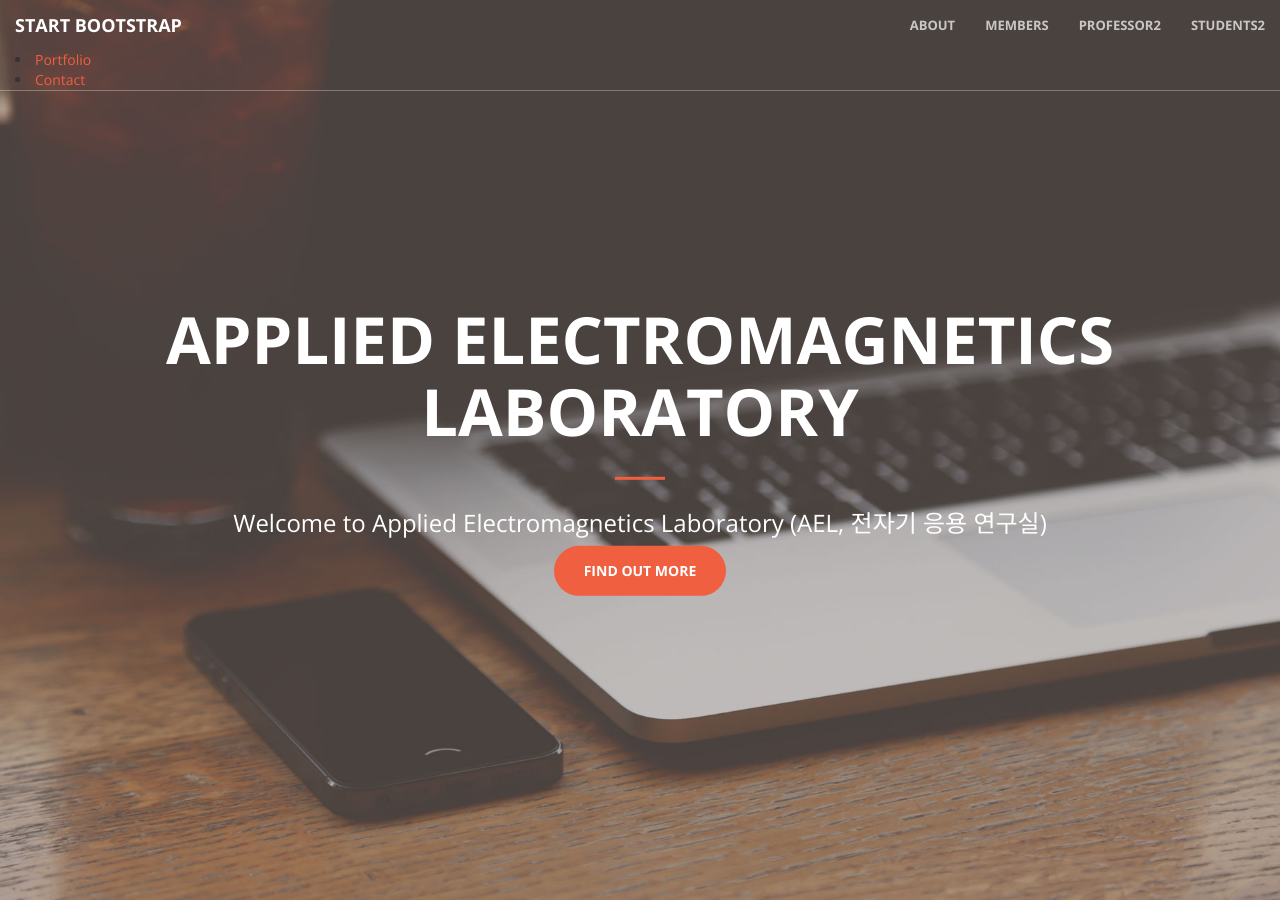
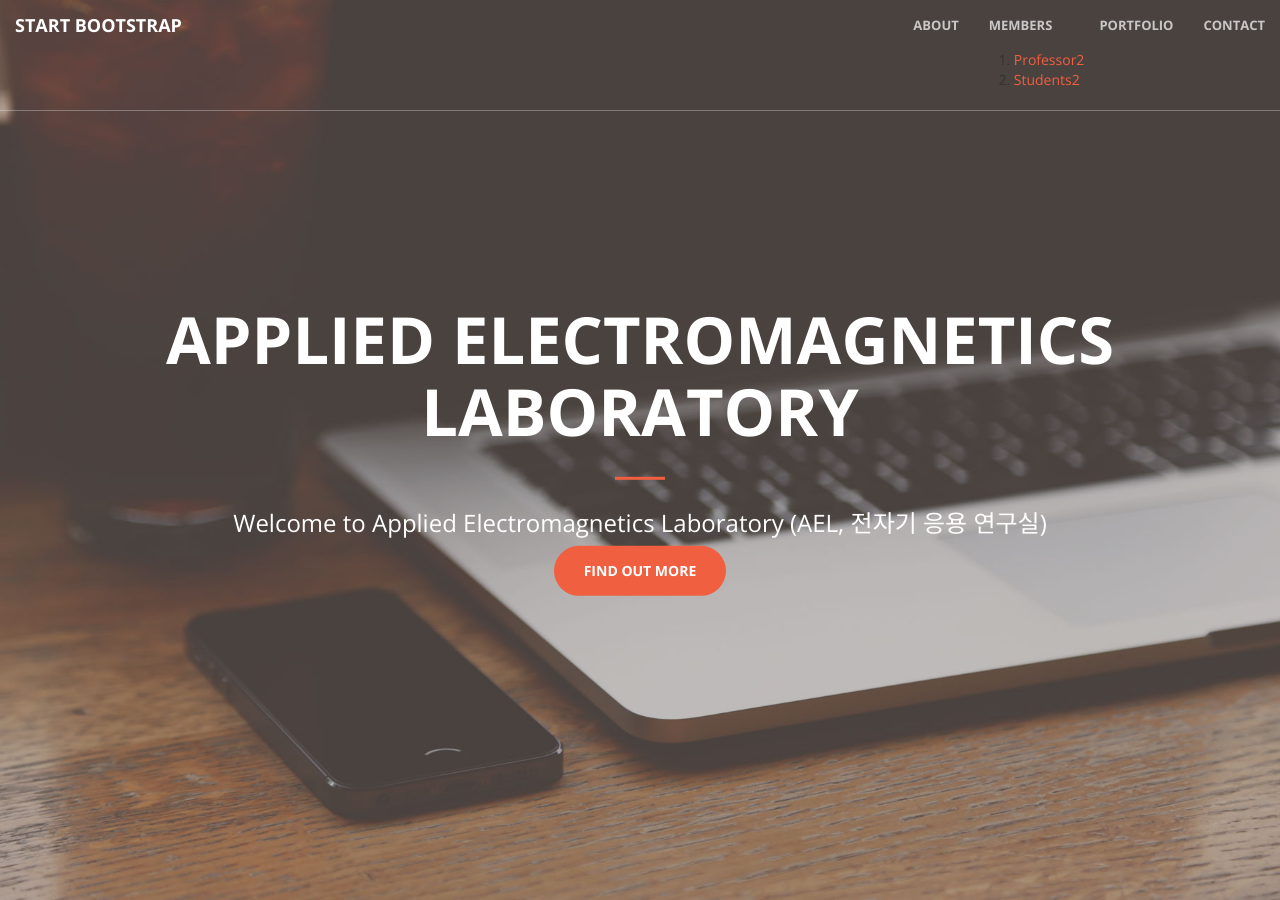
Before and after one commit to dwKim88/AEL, a Jekyll site: the page built from index.html, in a window 1280 px wide and 900 px high. Built offline with Jekyll 4.4.1, drawn with Linux system fonts in a browser that asks for light colours.

Commit message:
Update nav.html

```diff
--- a/_includes/nav.html
+++ b/_includes/nav.html
@@ -17,14 +17,11 @@
                 <li>    <a class="page-scroll" href="#about">About</a>  </li>
                 <li>    <a class="page-scroll" href="#services">Members</a>
                     <div class="members">
-                        <li>
-                            <a class="page-scroll" href="#contact">Professor2</a>
-                        </li>
-                        <li>
-                            <a class="page-scroll" href="#portfolio">Students2</a>
-                        </li>
-                    </div>
-                </li>
+                        <ol>
+                            <li>    <a class="page-scroll" href="#contact">Professor2</a>    </li>
+                            <li>    <a class="page-scroll" href="#portfolio">Students2</a>   </li>
+                            <i class="fas fa-chevron-right"></i>
+                        </ol>
                 <li>    <a class="page-scroll" href="#portfolio">Portfolio</a>  </li>
                 <li>    <a class="page-scroll" href="#contact">Contact</a>      </li>
             </ul>
```
